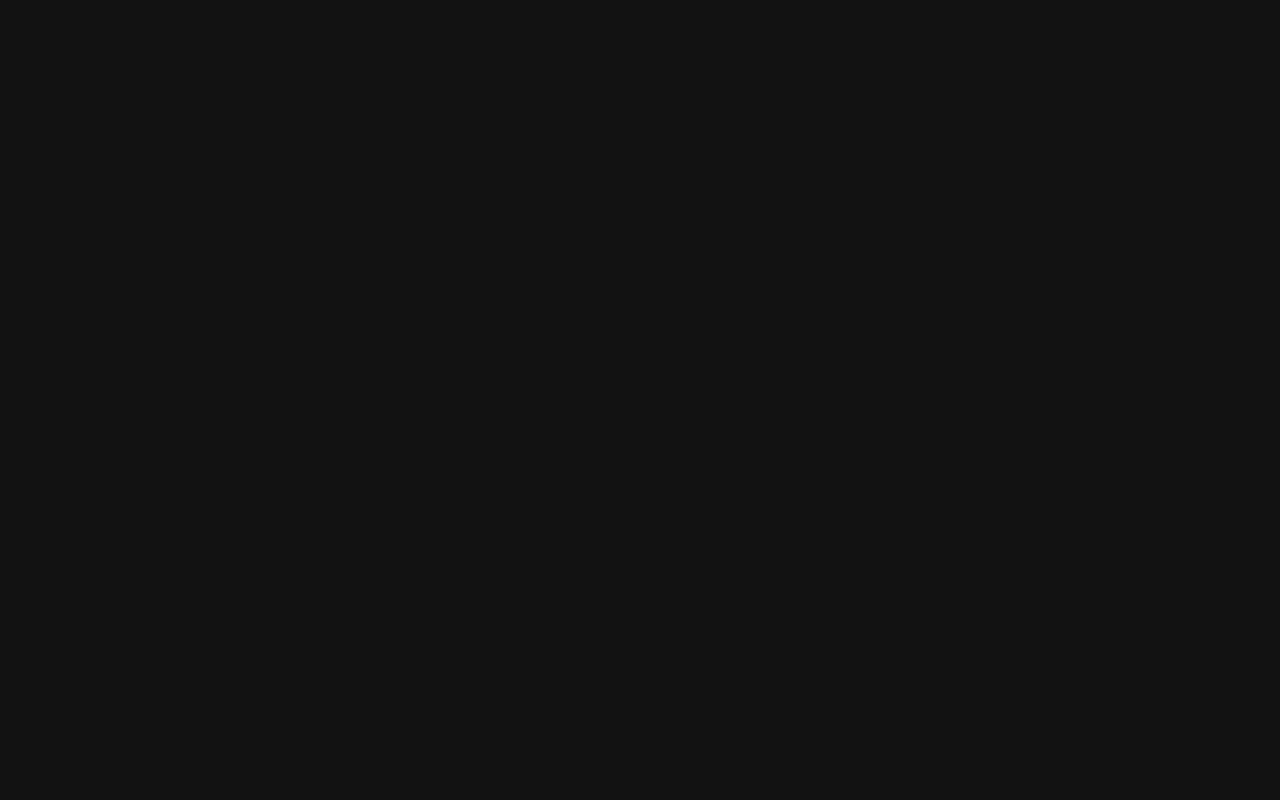
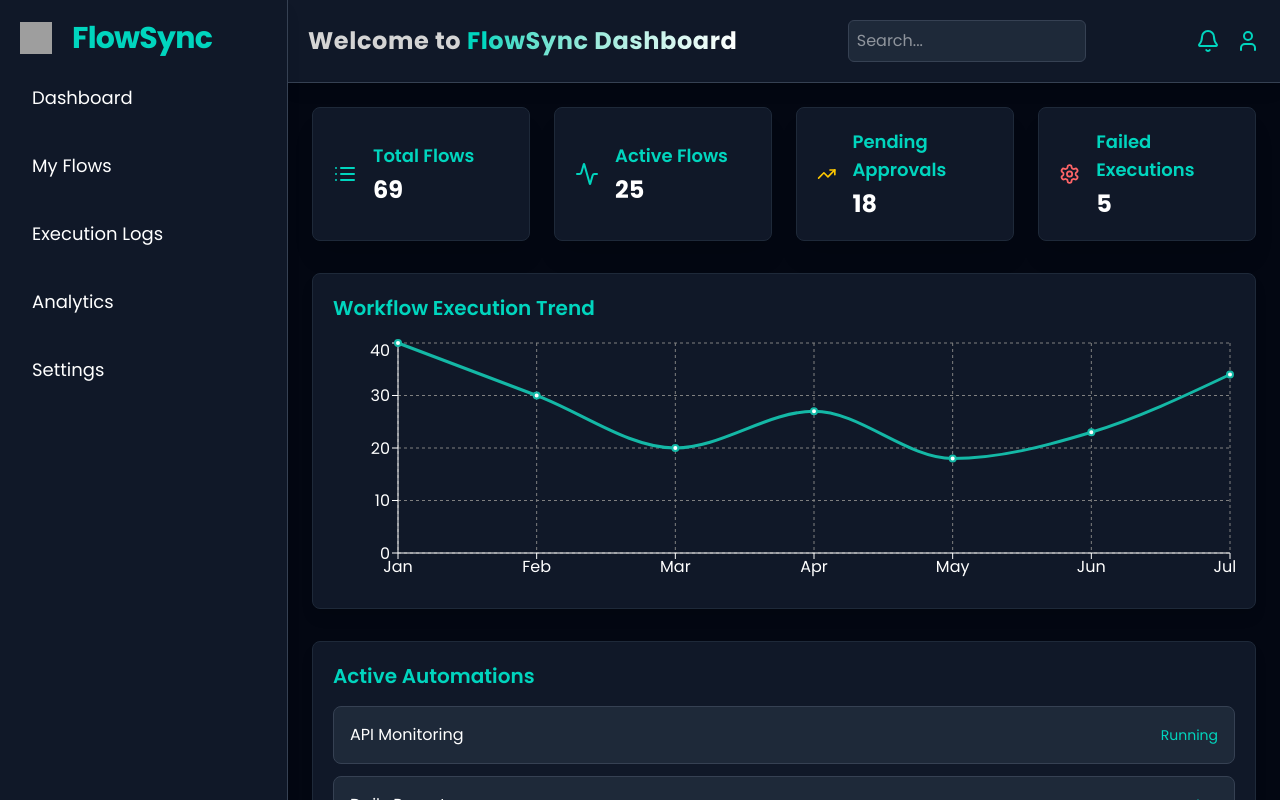
Before and after one commit to Survine/FlowSync, a React (Vite) app: page /dashboard in a window 1280 px wide. Before the commit this address had no page. Built offline with nearby package versions, Linux system fonts and the light colour scheme; grey boxes are pictures that could not be loaded; a web font is replaced by a local one.

Commit message:
dashboard

```diff
--- a/package.json
+++ b/package.json
@@ -16,6 +16,7 @@
     "react-dom": "^19.0.0",
     "react-icons": "^5.5.0",
     "react-router-dom": "^7.2.0",
+    "recharts": "^2.15.1",
     "tailwindcss": "^4.0.12"
   },
   "devDependencies": {
--- a/src/App.jsx
+++ b/src/App.jsx
@@ -9,6 +9,7 @@ import Footer from "./components/Footer";
 import Login from "./components/Login";
 import SignUp from "./components/SignUp";
 import Admin from './components/Admin';
+import Dashboard from './components/Dashboard';
 
 const App = () => {
   return (
@@ -25,6 +26,7 @@ const App = () => {
               <Pricing />
               <Testimonials />
               <Footer />
+              <Dashboard />
             </div>
           </div>
         }/>
@@ -37,6 +39,10 @@ const App = () => {
 
         {/* Signup Page Route */}
         <Route path="/signup" element={<SignUp />} />
+
+        {/* Dashboard Page Route */}
+        <Route path="/dashboard" element={<Dashboard />} />
+
       </Routes>
     </Router>
   );
--- /dev/null
+++ b/src/components/Dashboard.jsx
@@ -0,0 +1,139 @@
+import { useState, useEffect } from "react";
+import { Bell, User, Activity, Settings, List, TrendingUp, Menu, X } from "lucide-react";
+import { LineChart, Line, XAxis, YAxis, CartesianGrid, Tooltip, ResponsiveContainer } from "recharts";
+import { workflowData } from "../constants";
+import logo2 from '../assets/logo2.png'
+
+const Dashboard = () => {
+  const [search, setSearch] = useState("");
+  const [loading, setLoading] = useState(true);
+  const [overviewStats, setOverviewStats] = useState([]);
+  const [sidebarOpen, setSidebarOpen] = useState(false);
+
+  useEffect(() => {
+    setTimeout(() => {
+      setOverviewStats([
+        { title: "Total Flows", value: Math.floor(Math.random() * 100), icon: <List size={24} className="text-teal-400" /> },
+        { title: "Active Flows", value: Math.floor(Math.random() * 50), icon: <Activity size={24} className="text-teal-400" /> },
+        { title: "Pending Approvals", value: Math.floor(Math.random() * 20), icon: <TrendingUp size={24} className="text-yellow-400" /> },
+        { title: "Failed Executions", value: Math.floor(Math.random() * 10), icon: <Settings size={24} className="text-red-400" /> },
+      ]);
+      setLoading(false);
+    }, 1000);
+  }, []);
+
+  return (
+    <div className="flex h-screen bg-gray-950 text-white">
+      {/* Mobile Sidebar Overlay */}
+      {sidebarOpen && (
+        <div
+          className="fixed inset-0 bg-black bg-opacity-50 z-40 md:hidden"
+          onClick={() => setSidebarOpen(false)}
+        ></div>
+      )}
+
+      {/* Sidebar */}
+      <div
+        className={`fixed md:relative md:flex flex-col bg-gray-900 p-5 border-r border-gray-700 shadow-lg min-h-screen z-50 transition-transform duration-300 ${
+          sidebarOpen ? "translate-x-0" : "-translate-x-full md:translate-x-0"
+        } w-72`}
+      >
+        <div className="flex items-center mb-4 flex-shrink-0">
+          <img className='mr-5 w-8 h-8' src={logo2} alt="logo" />
+          <span className="text-3xl font-bold text-teal-400 tracking-tight">FlowSync</span>
+          <button
+            className="md:hidden text-white"
+            onClick={() => setSidebarOpen(false)}
+          >
+            <X size={24} />
+          </button>
+        </div>
+        <nav>
+          <ul className="space-y-4 text-lg">
+            {["Dashboard", "My Flows", "Execution Logs", "Analytics", "Settings"].map((item, index) => (
+              <li key={index} className="p-3 rounded-lg cursor-pointer transition duration-200 hover:bg-teal-500 hover:text-gray-900">
+                {item}
+              </li>
+            ))}
+          </ul>
+        </nav>
+      </div>
+
+      {/* Main Content */}
+      <div className="flex-1 flex flex-col h-screen overflow-auto">
+        {/* Navbar */}
+        <header className="bg-gray-900 shadow-lg p-5 flex justify-between items-center border-b border-gray-700">
+          <div className="flex items-center space-x-3">
+            {/* Sidebar Toggle Button for Mobile */}
+            <button className="md:hidden text-teal-400" onClick={() => setSidebarOpen(true)}>
+              <Menu size={24} />
+            </button>
+            <h1 className="text-2xl font-bold tracking-wide text-neutral-300">
+              Welcome to <span className="bg-clip-text bg-gradient-to-r from-teal-400 to-white text-transparent">FlowSync Dashboard</span>
+            </h1>
+          </div>
+          <input
+            type="text"
+            placeholder="Search..."
+            value={search}
+            onChange={(e) => setSearch(e.target.value)}
+            className="p-2 border border-gray-700 rounded-md w-1/3 md:w-1/4 bg-gray-800 text-white focus:outline-none focus:ring focus:ring-teal-400"
+          />
+          <div className="flex space-x-4">
+            <Bell className="text-teal-400 cursor-pointer" />
+            <User className="text-teal-400 cursor-pointer" />
+          </div>
+        </header>
+
+        {/* Dashboard Content */}
+        <main className="p-6 flex flex-col flex-grow">
+          {/* Overview Cards */}
+          <div className="grid grid-cols-1 sm:grid-cols-2 md:grid-cols-4 gap-6 mb-8">
+            {loading ? (
+              <div className="col-span-4 text-center text-teal-400">Loading...</div>
+            ) : (
+              overviewStats.map((stat, index) => (
+                <div key={index} className="p-5 bg-gray-900 shadow-xl rounded-lg border border-gray-800 flex items-center space-x-4">
+                  {stat.icon}
+                  <div>
+                    <h2 className="text-lg font-semibold text-teal-400">{stat.title}</h2>
+                    <p className="text-2xl font-bold mt-1">{stat.value}</p>
+                  </div>
+                </div>
+              ))
+            )}
+          </div>
+
+          {/* Workflow Chart */}
+          <div className="bg-gray-900 p-5 shadow-lg rounded-lg border border-gray-800 mb-8">
+            <h2 className="text-xl font-semibold text-teal-400 mb-4">Workflow Execution Trend</h2>
+            <ResponsiveContainer width="100%" height={250}>
+              <LineChart data={workflowData}>
+                <CartesianGrid strokeDasharray="3 3" stroke="gray" />
+                <XAxis dataKey="name" stroke="white" />
+                <YAxis stroke="white" />
+                <Tooltip wrapperClassName="text-gray-900" />
+                <Line type="monotone" dataKey="executions" stroke="#14b8a6" strokeWidth={3} dot={{ stroke: "#14b8a6", strokeWidth: 2 }} />
+              </LineChart>
+            </ResponsiveContainer>
+          </div>
+
+          {/* Active Automations */}
+          <div className="bg-gray-900 p-5 shadow-lg rounded-lg border border-gray-800 flex-grow flex flex-col">
+            <h2 className="text-xl font-semibold text-teal-400 mb-4">Active Automations</h2>
+            <ul className="space-y-3 flex-grow">
+              {["API Monitoring", "Daily Reports", "Database Sync"].map((task, index) => (
+                <li key={index} className="p-4 bg-gray-800 rounded-lg flex justify-between items-center border border-gray-700 hover:bg-gray-700">
+                  <span>{task}</span>
+                  <span className="text-sm text-teal-400">Running</span>
+                </li>
+              ))}
+            </ul>
+          </div>
+        </main>
+      </div>
+    </div>
+  );
+};
+
+export default Dashboard;
--- a/src/components/HeroSection.jsx
+++ b/src/components/HeroSection.jsx
@@ -16,7 +16,7 @@ const HeroSection = () => {
                 Say goodbye to manual updates and hello to automated efficiency.
             </p>
             <div className='flex justify-center my-10'>
-                <Link to="/signup" className='bg-gradient-to-r from-teal-500 to-teal-950 mx-3 px-4 py-3 rounded-md hover:from-teal-950 hover:to-teal-500 transition-all duration-300'>
+                <Link to="/dashboard" className='bg-gradient-to-r from-teal-500 to-teal-950 mx-3 px-4 py-3 rounded-md hover:from-teal-950 hover:to-teal-500 transition-all duration-300'>
                     Start for free
                 </Link>
                 <a href="https://tailwindcss.com/docs/installation/using-vite" target="_blank" rel="noopener noreferrer" className='hover:bg-teal-700 transition-all duration-300 mx-3 px-4 py-3 border rounded-md'>
--- a/src/components/Navbar.jsx
+++ b/src/components/Navbar.jsx
@@ -16,6 +16,7 @@ const Navbar = () => {
         const element = document.getElementById(id);
         if (element) {
             element.scrollIntoView({ behavior: "smooth" });
+            setTimeout(() => setMobileDrawer(false), 100); // Close drawer after scroll
         }
     };
 
@@ -49,7 +50,7 @@ const Navbar = () => {
                         <ul>
                             {navItems.map((item, index) => (
                                 <li key={index} className='py-4' >
-                                    <a href={item.href}>{item.label}</a>
+                                    <button onClick={() => scrollToSection(item.href)} className="cursor-pointer">{item.label}</button>
                                 </li>
                             ))}
                         </ul>
--- a/src/constants/index.jsx
+++ b/src/constants/index.jsx
@@ -178,3 +178,13 @@ export const communityLinks = [
   { href: "#", text: "Hackathons" },
   { href: "#", text: "Jobs" },
 ];
+
+export const workflowData = [
+  { name: "Jan", executions: 40 },
+  { name: "Feb", executions: 30 },
+  { name: "Mar", executions: 20 },
+  { name: "Apr", executions: 27 },
+  { name: "May", executions: 18 },
+  { name: "Jun", executions: 23 },
+  { name: "Jul", executions: 34 },
+];
```
Also changed, not shown: 1 other file (tests, documents, lock files or other folders).
